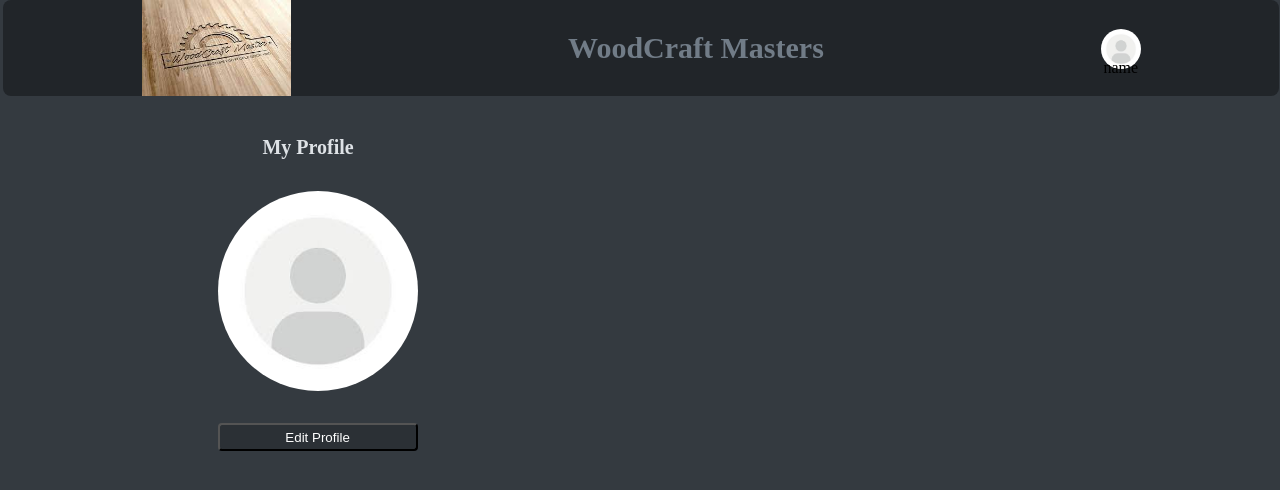
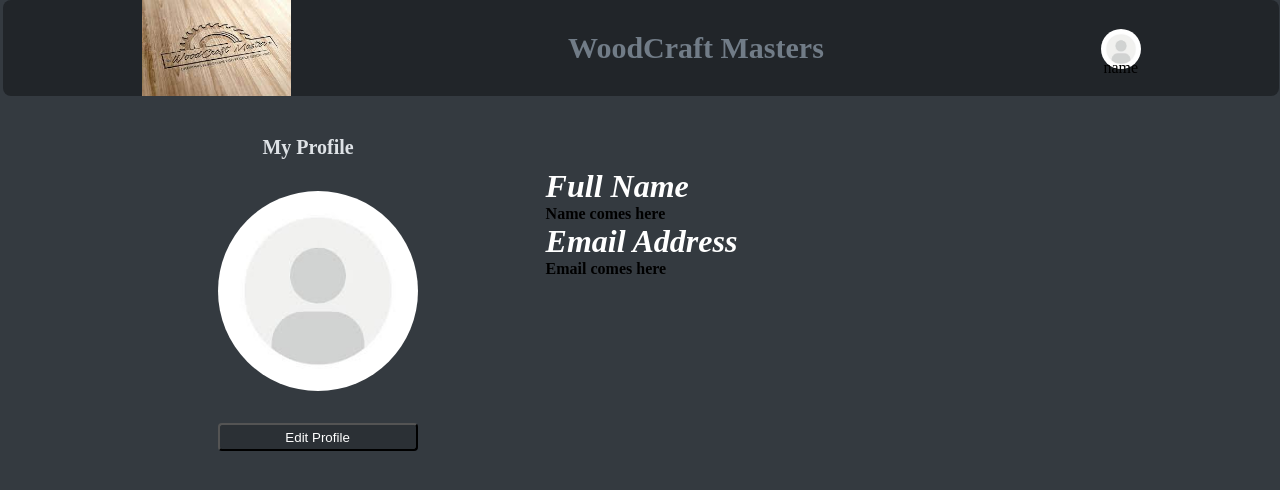
Before and after one commit to Ndigithe-john/CarpentryConnect, a React (Create React App) app in the folder frontend/: page /profile in a window 1280 px wide. Shown: the top 490 px of the page. Built offline with nearby package versions, Linux system fonts and the light colour scheme.

Commit message:
added the name and adress holders

```diff
--- a/frontend/src/pages/ProfilePage.js
+++ b/frontend/src/pages/ProfilePage.js
@@ -25,7 +25,12 @@ const ProfilePage = () => {
           </div>
           <button>Edit Profile</button>
         </div>
-        <div></div>
+        <div className="right_side_profile">
+          <h1>Full Name</h1>
+          <h4>Name comes here</h4>
+          <h1>Email Address</h1>
+          <h4>Email comes here</h4>
+        </div>
       </div>
     </div>
   );
--- a/frontend/src/pages/pages.css
+++ b/frontend/src/pages/pages.css
@@ -120,7 +120,7 @@
 .profile_page {
   display: flex;
   flex-direction: row;
-
+  gap: 10vw;
   margin-top: 17vh;
   margin-left: 17vw;
 }
@@ -156,3 +156,10 @@
   height: 100%;
   border-radius: 50%;
 }
+.right_side_profile {
+  margin-top: 4vh;
+}
+.right_side_profile h1 {
+  color: white;
+  font-style: italic;
+}
```
